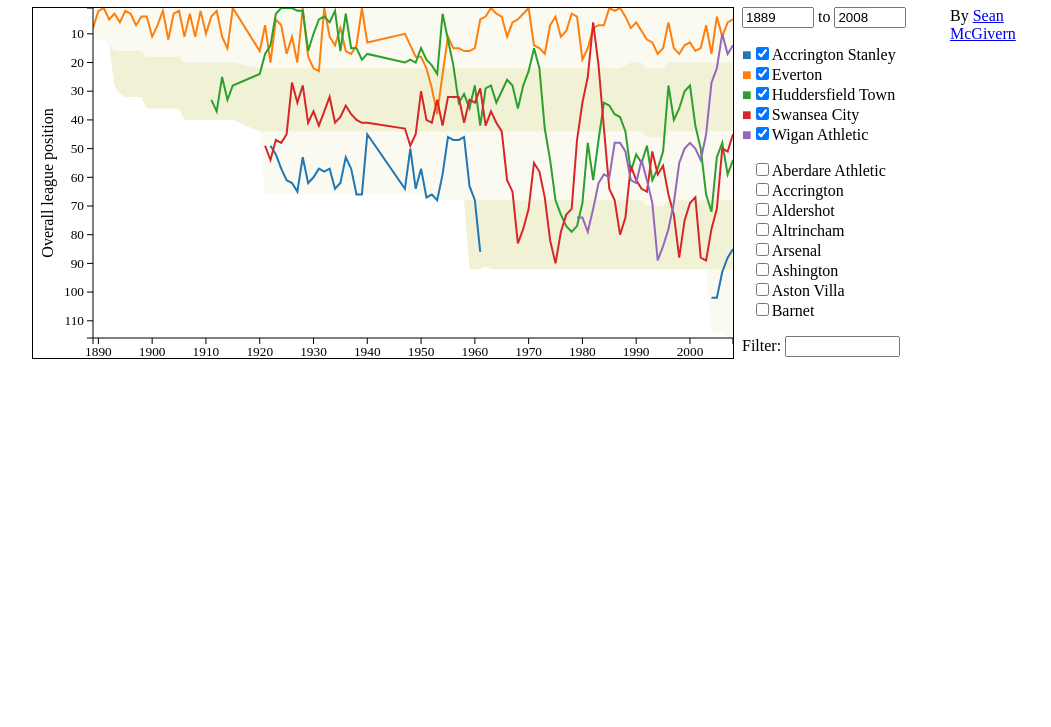
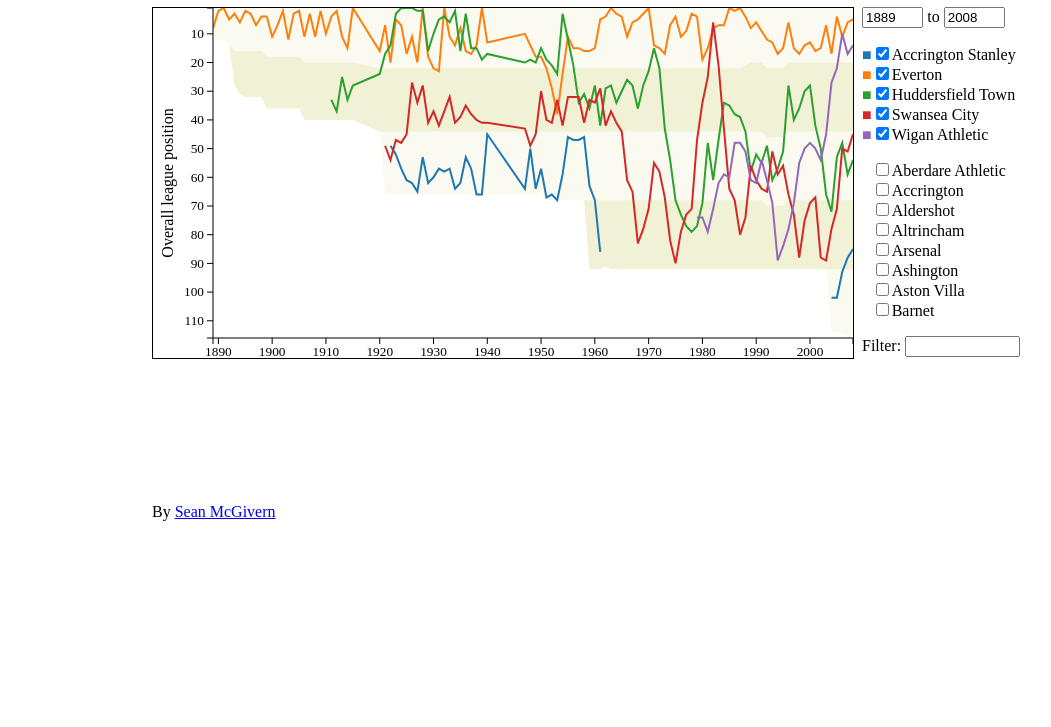
Before and after one commit to smcgivern/historical-league-positions, a plain HTML site: page index.html in a window 1280 px wide. Shown: the part 73-800 px from the top of the page, without its empty margins (88-1139 px from the left). Drawn offline with Linux system fonts and the light colour scheme.

Commit message:
Specify dimensions of chart, centre content more neatly

```diff
--- a/ext/style.css
+++ b/ext/style.css
@@ -1,6 +1,6 @@
 body {
     margin: 0em auto;
-    max-width: 65em;
+    max-width: 50em;
 }
 
 #options {
@@ -8,6 +8,10 @@ body {
     line-height: normal;
     float: left;
     width: 13em;
+}
+
+.year {
+    width: 4em;
 }
 
 #team-list ol {
@@ -24,6 +28,12 @@ body {
 
 #team-filter {
     width: 8em;
+}
+
+#chart {
+    margin-top: 1em;
+    height: 30em;
+    width: 60em;
 }
 
 #chart svg {
```
